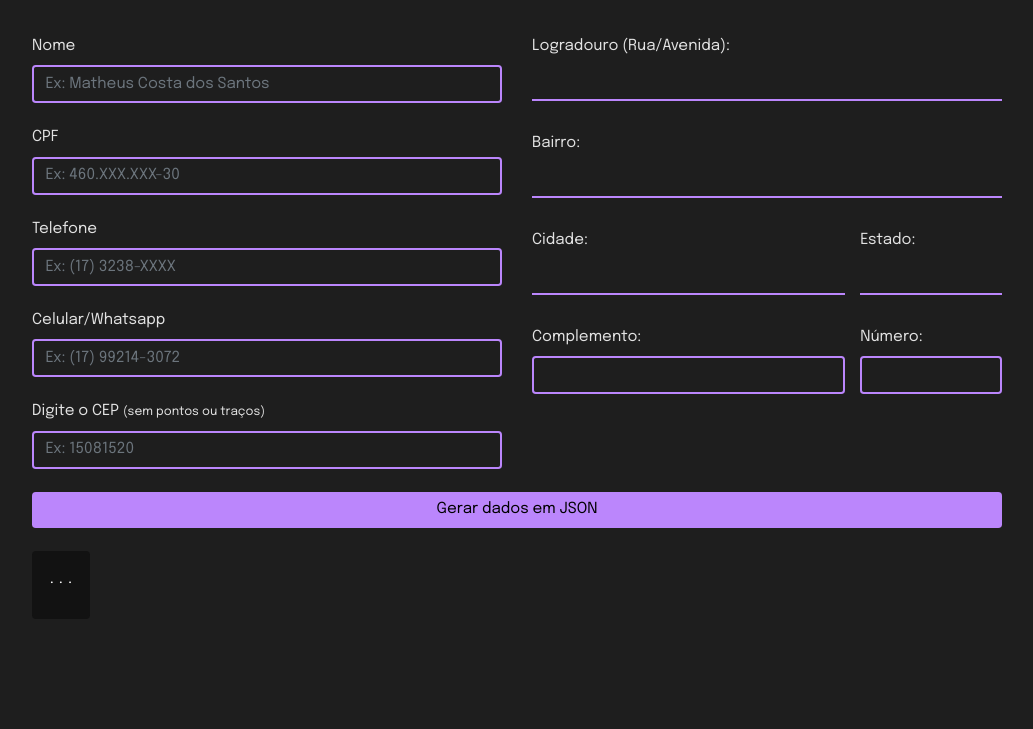
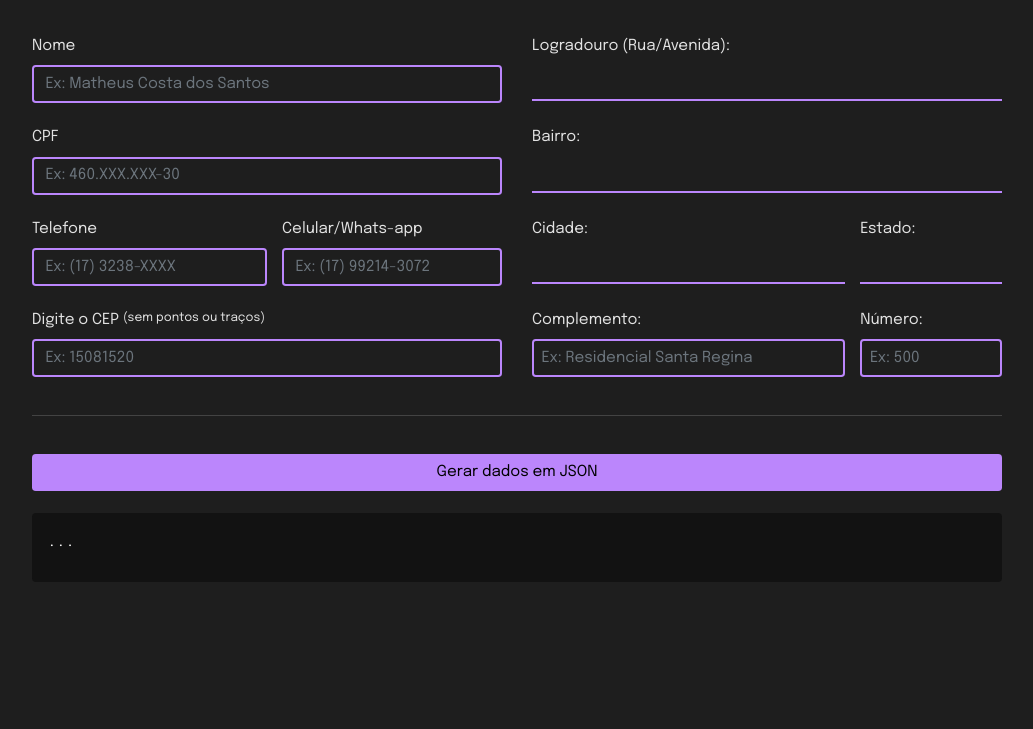
Before and after one commit to matheuscostadesign/via-cep, a plain HTML site: page index.html in a window 1280 px wide. Shown: the part 71-800 px from the top of the page, without its empty margins (123-1156 px from the left). Drawn offline with nearby package versions, Linux system fonts and the light colour scheme.

Commit message:
ajuste formulario

```diff
--- a/css/styles.css
+++ b/css/styles.css
@@ -50,16 +50,6 @@ a {
   padding-left: 0;
 }
 
-.dadosJSON {
-  padding: 1rem;
-  background-color: #121212;
-  color: #fff;
-  font-family: "IBM Plex Mono", monospace;
-  border-radius: 4px;
-  margin-bottom: 2rem;
-  overflow: auto;
-}
-
 .form-control {
   background-color: transparent;
   color: #fff;
@@ -79,5 +69,16 @@ a {
   border: none;
   border-bottom: 2px solid #bb86fc;
   border-radius: 0;
-  margin-bottom: 0.5rem;
+  margin-bottom: 2px;
 }
+
+.dadosJSON {
+  padding: 1rem;
+  width: 100%;
+  background-color: #121212;
+  color: #fff;
+  font-family: "IBM Plex Mono", monospace;
+  border-radius: 4px;
+  margin-bottom: 2rem;
+  overflow: auto;
+}
--- a/index.html
+++ b/index.html
@@ -14,26 +14,41 @@
 
   <div class="container">
     <div class="center">
-      <h1>Consumo API ViaCEP</h1>
+      <h1>Formulário consumindo API ViaCEP</h1>
       <hr>
     </div>
     <br>
     <div class="row">
       <div class="col-6">
-        <!-- <form action=""> -->
+        <div class="col-12">
+          <div class="row">
             <label for="nome">Nome</label>
-        <input type="text" id="nome" placeholder="Ex: Matheus Costa dos Santos" class="form-control"><br>
+            <input type="text" id="nome" placeholder="Ex: Matheus Costa dos Santos" class="form-control">
+          </div>
+          <br>
+          <div class="row">
             <label for="nome">CPF</label>
-        <input type="text" id="nome" placeholder="Ex: 460.XXX.XXX-30" class="form-control"><br>
+            <input type="text" id="nome" placeholder="Ex: 460.XXX.XXX-30" class="form-control">
+          </div>
+          <br>
+          <div class="row">
+            <div class="col-6 p-0">
               <label for="nome">Telefone</label>
-        <input type="text" id="nome" placeholder="Ex: (17) 3238-XXXX" class="form-control"><br>
-        <label for="nome">Celular/Whatsapp</label>
+              <input type="text" id="nome" placeholder="Ex: (17) 3238-XXXX" class="form-control">
+            </div>
+            <div class="col-6 pr-0">
+              <label for="nome">Celular/Whats-app</label>
               <input type="text" id="nome" placeholder="Ex: (17) 99214-3072" class="form-control"><br>
+            </div>
+          </div>
+          <div class="row">
             <label for="cep">Digite o CEP</label><small class="pl-1">(sem pontos ou traços)</small>
             <input name="cep" placeholder="Ex: 15081520" id="cep" type="text" class="form-control" value="" size="10"
-          required maxlength="9" onblur="pesquisacep(this.value);"><br>
-        <!-- </form> -->
+              required maxlength="9" onblur="pesquisacep(this.value);">
           </div>
+        </div>
+      </div>
+
       <div class="col-6">
         <div class="dadosAPI">
           <div class="col-12">
@@ -60,11 +75,12 @@
             <div class="row">
               <div class="col-8 p-0">
                 <label>Complemento:</label>
-                <input name="complemento" type="text" id="complemento" size="40" class="form-control pl-2"><br>
+                <input name="complemento" placeholder="Ex: Residencial Santa Regina" type="text" id="complemento"
+                  size="40" class="form-control pl-2"><br>
               </div>
               <div class="col-4 pr-0">
                 <label>Número:</label>
-                <input name="num" type="number" id="num" class="form-control pl-2">
+                <input name="num" placeholder="Ex: 500" type="number" id="num" class="form-control pl-2">
               </div>
             </div>
 
@@ -72,6 +88,9 @@
         </div>
       </div>
     </div>
+
+    <hr>
+    <br>
 
     <div class="col-12">
       <div class="row">
```
Lines whose indentation alone changed are shown as unchanged.
